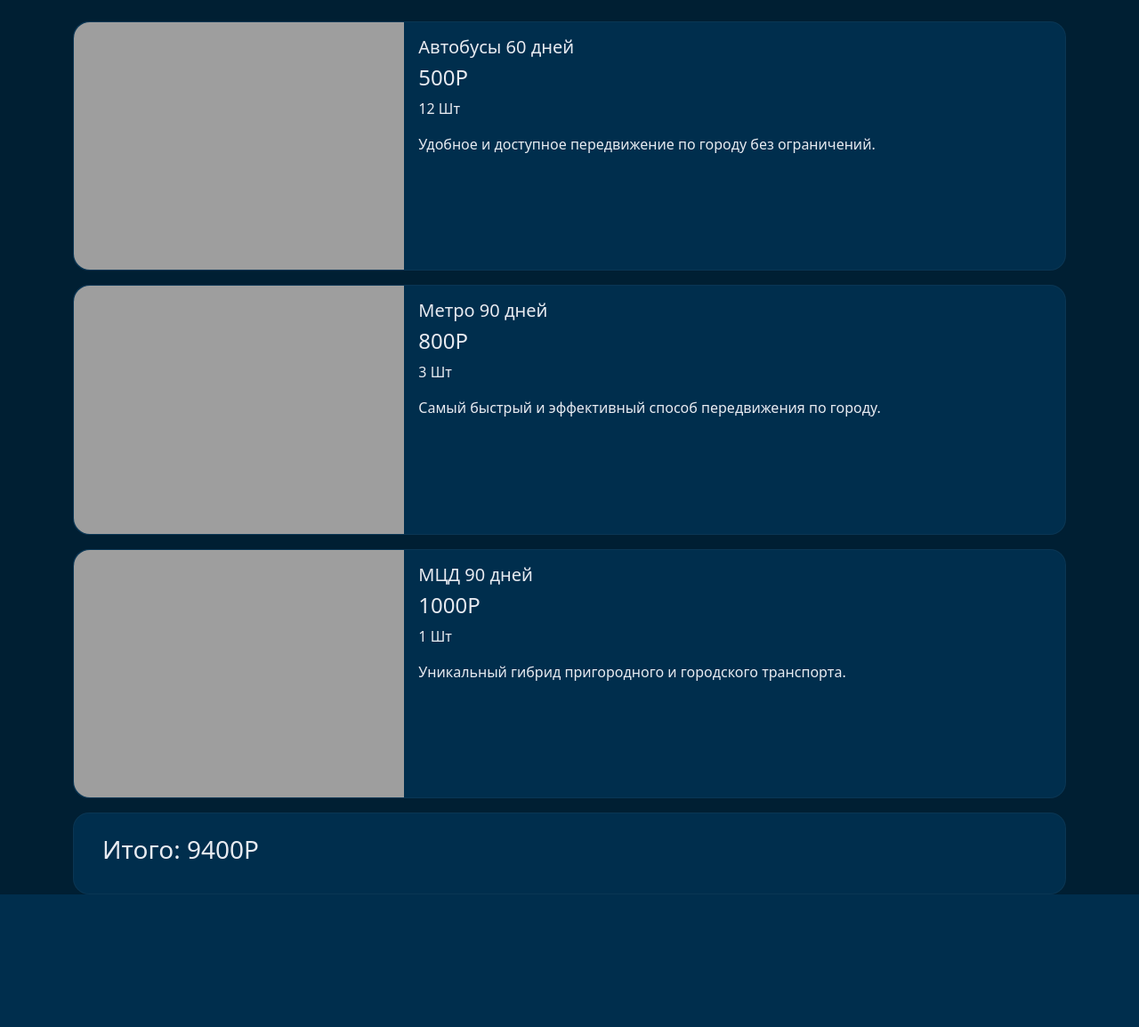
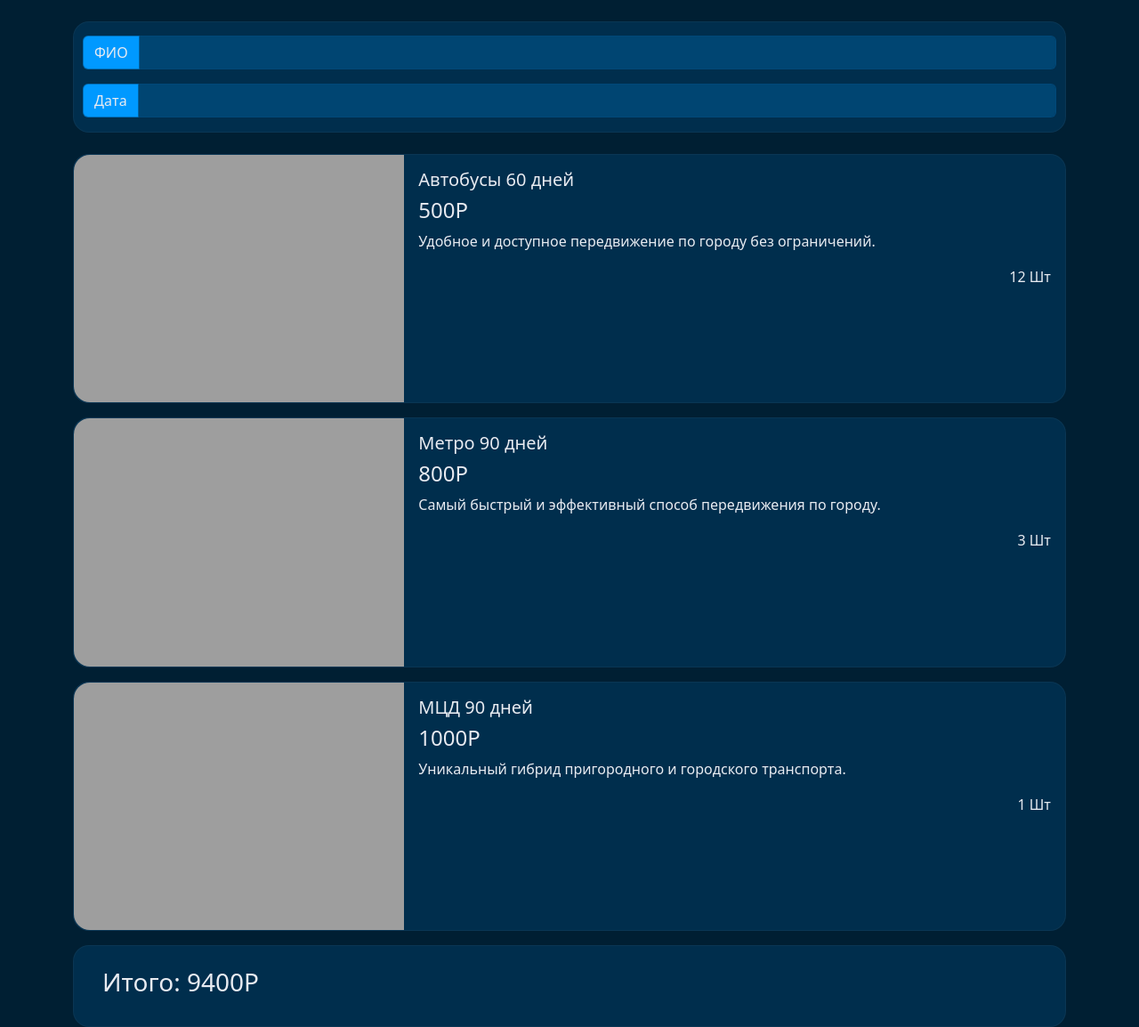
Before and after one commit to rediska123/rip, a Django app: page /cart/0 in a window 1280 px wide. Shown: the part 70-1224 px from the top of the page at 89% size. Before the commit the page ends 1075 px from the top, so only its background shows below. Run offline with Django 5.2, Linux system fonts and the light colour scheme; some libraries are stand-ins or nearby versions.

Commit message:
Правки1
25.09.24

```diff
--- a/larini/lab/templates/cart.html
+++ b/larini/lab/templates/cart.html
@@ -9,7 +9,18 @@
 
 {% block content %}
 	<div class="container">
-
+		<div class="card pass-card mb-4">
+			<div class="card- body">
+				<div class="input-group mb-3 card-input" style="padding: 15px 10px 0px 10px">
+					<span class="input-group-text" id="basic-addon1">ФИО</span>
+					<input type="text" class="form-control" aria-label="Client_username" aria-describedby="basic-addon1">
+				</div>
+				<div class="input-group mb-3 card-input" style="padding: 0px 10px 0px 10px">
+					<span class="input-group-text" id="basic-addon1">Дата</span>
+					<input type="text" class="form-control" aria-label="Order_date" aria-describedby="basic-addon1">
+				</div>
+		</div>
+	</div>
 	  <!-- Карточки -->
 	  <div>
 		{% for pass in items %}
--- a/larini/lab/templates/cart_pass_card.html
+++ b/larini/lab/templates/cart_pass_card.html
@@ -6,9 +6,9 @@
     <div class="col-md-8">
       <div class="card-body">
         <h5 class="card-title">{{element.name}}</h5>
-          <h4 class="card-text">{{element.price}}Р</h4>
-          <p class="card-text">{{element.amount}} Шт</p>
-          <p class="card-text">{{element.description}}</p>
+        <h4 class="card-price">{{element.price}}Р</h4>
+          <p class="card-desctiption">{{element.description}}</p>
+        <p class="card-amount text-end mb-0">{{element.amount}} Шт</p>
       </div>
     </div>
   </div>
--- a/larini/static/cart.css
+++ b/larini/static/cart.css
@@ -42,3 +42,15 @@
     background: #001f33;
     border: 0;
 }
+
+.card-input {
+	--bs-body-bg: #004572;
+	--bs-border-color: #0259939f;
+	--bs-body-color: #e8ebf1;
+	--bs-tertiary-bg: #0099ff;
+	--input-color: #ff0000;
+}
+
+.card-input input:focus {
+    border-color: #0099ff;
+}
```
Lines whose indentation alone changed are shown as unchanged.
